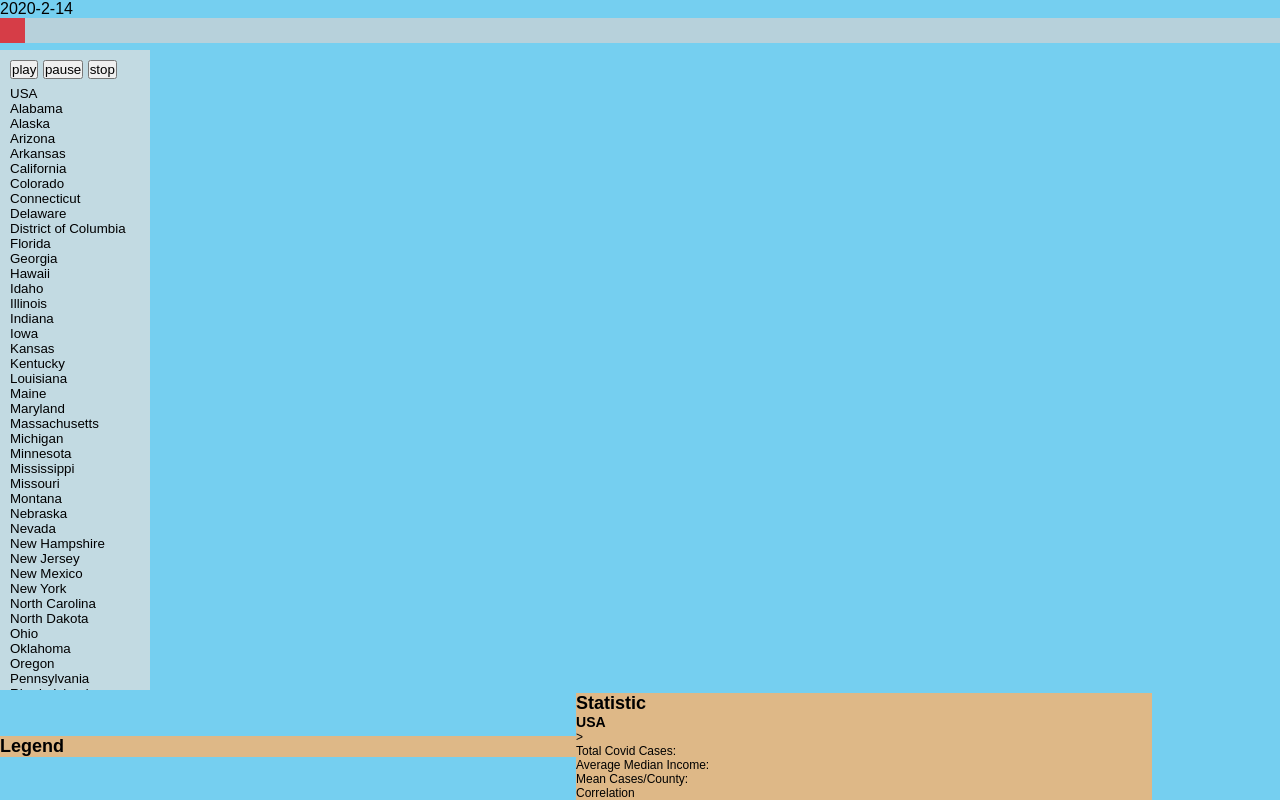
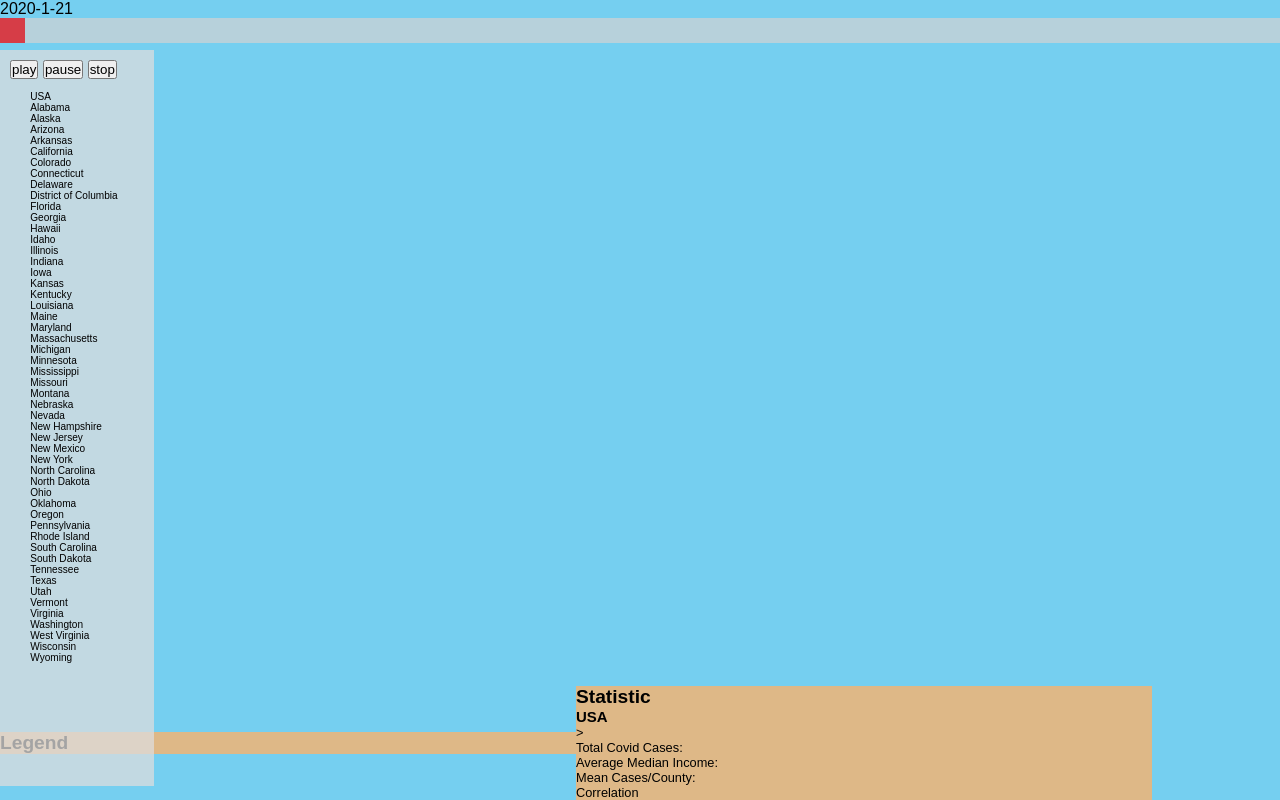
Before and after one commit to Frosty-Git/Fall2020_SE_Grp2, a website with bundled scripts: page Frontend/index.html in a window 1280 px wide. Built offline with nearby package versions, Linux system fonts and the light colour scheme; no server answers; a script that the page names is missing.

Commit message:
fixing height

```diff
--- a/Frontend/index.html
+++ b/Frontend/index.html
@@ -20,7 +20,7 @@
 
 <body>
     <header>
-        <div id="dateText">2020-2-14</div>
+        <div class="dateText" id="dateText">2020-1-21</div>
         <div class="slidecontainer">
             <input type="range" min="0" max="262" value="0" class="slider" id="myRange">
         </div>
@@ -101,7 +101,6 @@
     </aside>
 
     <footer>
-
         <ul id="legend">
             <li><h2>Legend</h2></li>
         </ul>
--- a/Frontend/style.css
+++ b/Frontend/style.css
@@ -1,6 +1,7 @@
 *{
-    margin: 0px;
-    padding: 0px;
+    margin: 0;
+    padding: 0;
+    list-style-type: none;
 }
 
 body{
@@ -9,25 +10,19 @@ body{
     font-family: Arial, Helvetica Neue, sans-serif;
 }
 
-li{
-    list-style-type: none;
-}
 #mapid {
     height: 80vh;
     position: relative;
-    display: flex;
 }
 
 #sidebar {
     background-color: rgba(221, 221, 221, 0.74);
-    width: 150px;
-    height: 80vh;
-    position: absolute;
+    width: 12vw;
+    height: 92vh;
     top: 50px;
     left: 0px;
+    position: absolute;
     z-index: 2000;
-    overflow: auto;
-    overflow-x: hidden;
 }
 
 .timeControls {
@@ -37,8 +32,8 @@ li{
 }
 
 .states{
-    font-size: 10pt;
-    margin: 10px;
+    font-size: 63%;
+    margin: 1.5em 3em;
     color: #000000;
     list-style: none;
     cursor: pointer;
@@ -51,7 +46,7 @@ footer{
     bottom: 0;
     position: absolute;
     display: flex;
-    font-size: 12px;
+    font-size: 80%;
     text-align: center;
 }
 
```
